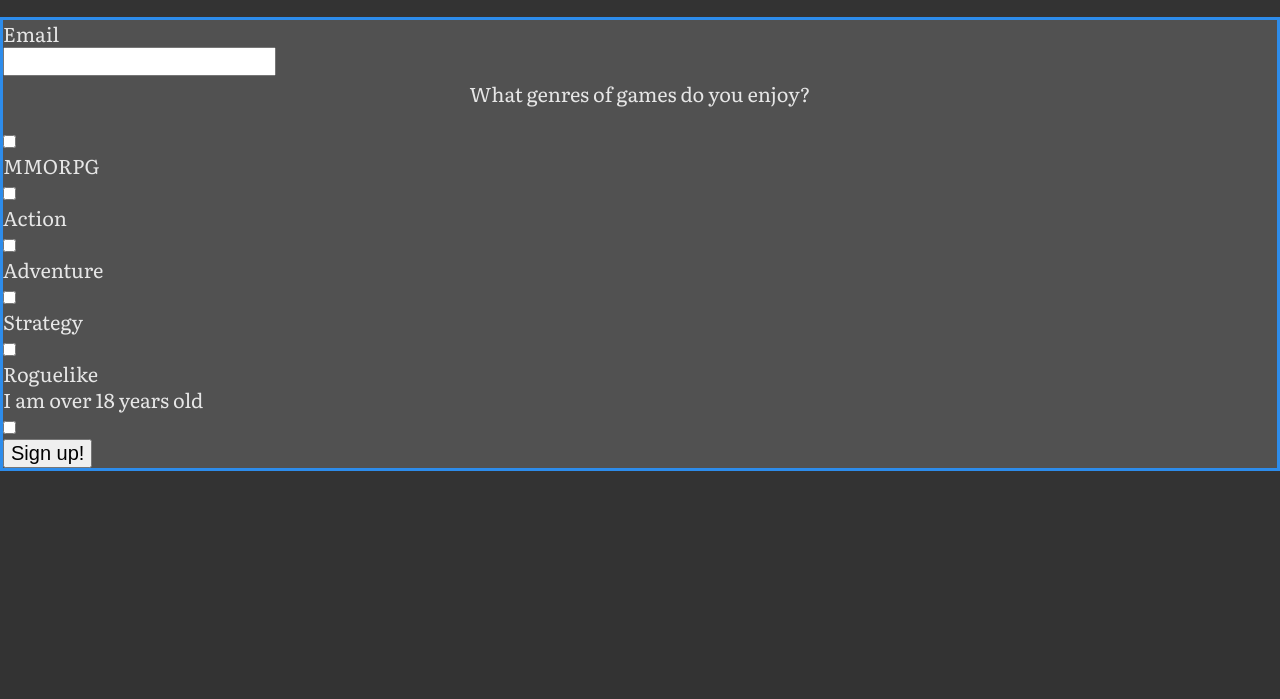
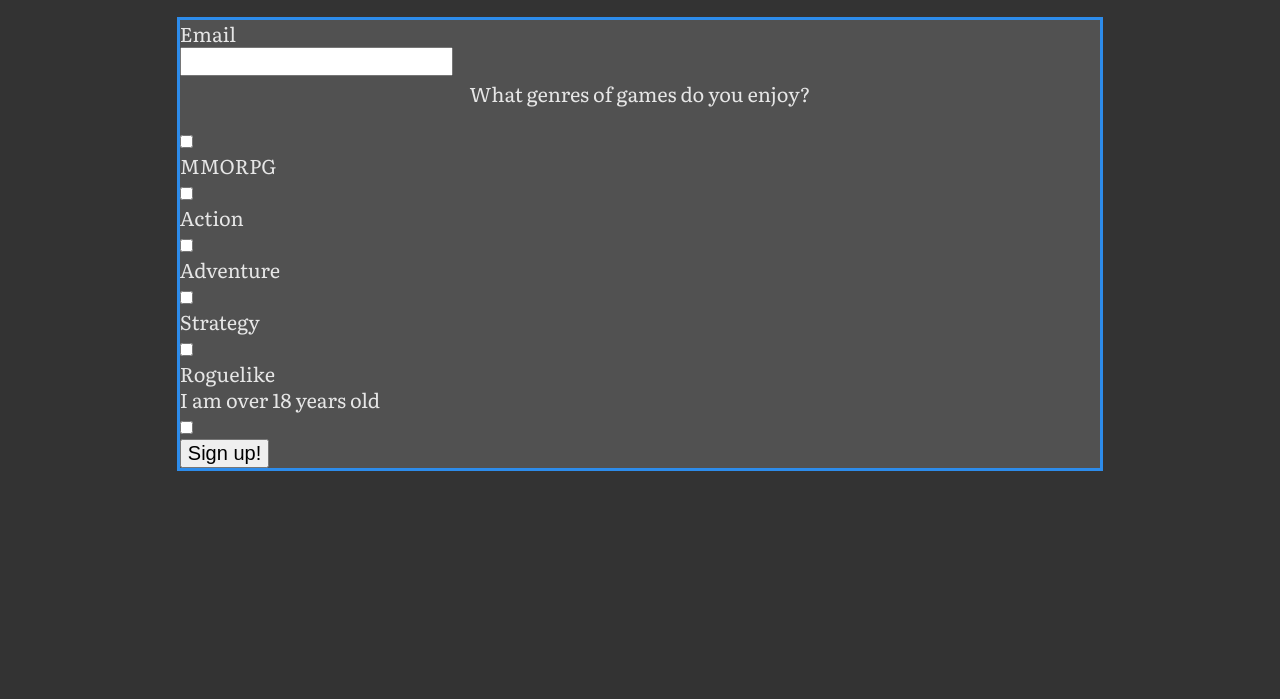
Before and after one commit to PenguOrg/Project-One, a plain HTML site: page index.html in a window 1280 px wide. Shown: the part 101-800 px from the top of the page. Drawn offline with Linux system fonts and the light colour scheme.

Commit message:
Add grid based layout css

```diff
--- a/assets/css/screen.css
+++ b/assets/css/screen.css
@@ -49,6 +49,16 @@ fieldset{
 
 /* ---Layout--- */
 
+body {
+  display: grid;
+  grid-template-columns: minmax(0.625em,1fr) minmax(5ch,80ch) minmax(0.625em,1fr);
+}
+
+header,
+main {
+  grid-column: 2 / 3;
+}
+
 /* ---Modular--- */
 
 /* ---State--- */
```
